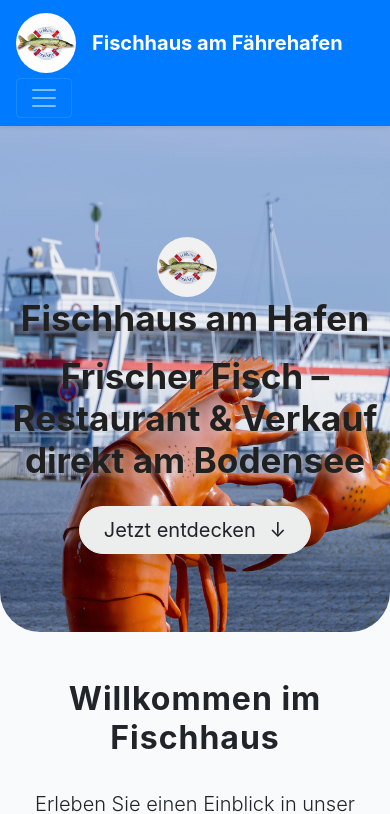
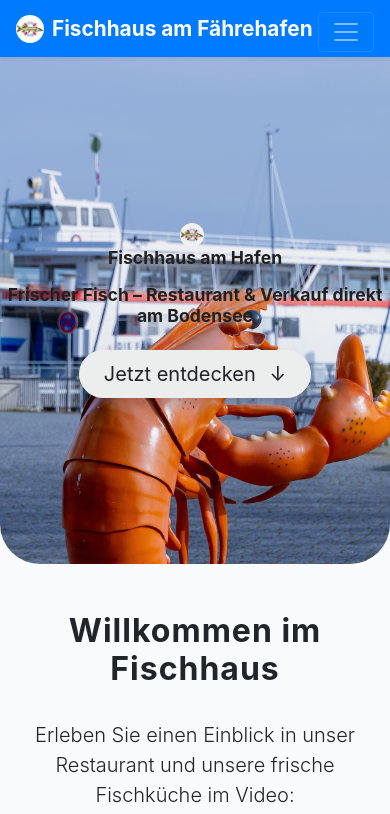
Before and after one commit to MetehanKilin/Fischaus, a website: page bootstrap-dummy-project/src/index.html in a window 390 px wide. Shown: the top 814 px of the page. Drawn offline with nearby package versions, Linux system fonts and the light colour scheme.

Commit message:
logo anpassung

```diff
--- a/bootstrap-dummy-project/src/index.html
+++ b/bootstrap-dummy-project/src/index.html
@@ -5,7 +5,7 @@
     <meta charset="UTF-8">
     <meta name="viewport" content="width=device-width, initial-scale=1.0">
     <title>Fischhaus am Hafen</title>
-    <link rel="icon" type="image/png" href="images/favicon.png">
+    <link rel="icon" type="image/png" href="images/Logo.jpg">
     <link rel="stylesheet" href="https://stackpath.bootstrapcdn.com/bootstrap/4.5.2/css/bootstrap.min.css">
     <style>
         body {
@@ -16,7 +16,6 @@
         .hero {
             background: url('images/Background2.jpg') center/cover no-repeat;
             color: #222;
-            /* dunkleres Grau für bessere Lesbarkeit auf hellem Hintergrund */
             min-height: 60vh;
             display: flex;
             flex-direction: column;
@@ -30,28 +29,92 @@
         .hero h1,
         .hero p {
             color: #222;
-            /* dunkles Grau für gute Lesbarkeit */
             text-shadow: 0 2px 8px rgba(255, 255, 255, 0.4);
         }
 
         .hero .lead {
             color: #222;
-            /* ebenfalls dunkles Grau für den Untertitel */
             text-shadow: 0 2px 8px rgba(255, 255, 255, 0.5);
         }
 
+        .navbar-brand img,
+        .hero img {
+            height: 52px !important;
+            width: 52px !important;
+            margin-right: 10px !important;
+        }
+
+        /* Responsive Anpassungen für Hero und Navbar */
         @media (max-width: 768px) {
-            .hero {
-                padding: 5rem 0 3rem 0;
+
+            .hero h1,
+            .display-3 {
+                font-size: 1.5rem !important;
             }
 
-            .hero h1 {
-                font-size: 2.2rem;
+            .hero .lead {
+                font-size: 1rem;
             }
 
-            .hero p {
+            .navbar-brand {
                 font-size: 1.1rem;
             }
+
+            .navbar-brand img,
+            .hero img {
+                height: 28px !important;
+                width: 28px !important;
+                margin-right: 8px !important;
+            }
+        }
+
+        @media (max-width: 576px) {
+
+            .hero h1,
+            .display-3 {
+                font-size: 1.1rem !important;
+            }
+
+            .hero .lead {
+                font-size: 0.95rem;
+            }
+
+            .navbar-brand {
+                font-size: 0.95rem;
+            }
+
+            .navbar-brand img {
+                height: 24px;
+                margin-right: 6px;
+            }
+
+            .hero img {
+                height: 24px !important;
+                width: 24px !important;
+                margin-right: 6px !important;
+            }
+        }
+
+        /* Hamburger-Button immer rechts */
+        .navbar-toggler {
+            margin-left: auto;
+        }
+
+        .navbar .navbar-toggler {
+            position: absolute;
+            right: 1rem;
+            top: 0.75rem;
+        }
+
+        .navbar .navbar-brand {
+            display: flex;
+            align-items: center;
+            font-size: 1.3rem;
+            white-space: nowrap;
+        }
+
+        .navbar .navbar-collapse {
+            text-align: right;
         }
 
         .section-title {
@@ -160,7 +223,7 @@
             Fischsuppen sowie saisonale Spezialitäten. Dazu bieten wir hausgemachte Beilagen, vegetarische Alternativen
             und eine Auswahl an regionalen Weinen und Getränken. Lassen Sie sich von unserer Küche und dem Blick auf den
             Hafen verwöhnen!
-            <!-- Bereiche -->
+        </p>
         <div class="row">
             <div class="col-md-4 mb-4">
                 <div class="card shadow-sm h-100">
@@ -325,8 +388,6 @@
 
         <!-- Kontakt -->
         <section id="kontakt" class="text-center my-5">
-            <!-- <img src=""
-                alt="Hafen" class="contact-img mb-4"> -->
             <h2 class="section-title">Kontakt & Öffnungszeiten</h2>
             <p>
                 <strong>Einzelunternehmen:</strong> Arzu Skorput<br>
@@ -348,7 +409,6 @@
                 Instagram
             </a>
         </section>
-
 
         <!-- Datenschutzerklärung -->
         <section id="datenschutz" class="my-5">
@@ -431,4 +491,16 @@
     <script src="https://cdn.jsdelivr.net/npm/@popperjs/core@2.9.2/dist/umd/popper.min.js"></script>
     <script src="https://stackpath.bootstrapcdn.com/bootstrap/4.5.2/js/bootstrap.min.js"></script>
     <script>
-        //
+        // Optional: Scroll-to-top Button anzeigen
+        window.addEventListener('scroll', function () {
+            const btn = document.querySelector('.scroll-top');
+            if (window.scrollY > 200) {
+                btn.style.display = 'block';
+            } else {
+                btn.style.display = 'none';
+            }
+        });
+    </script>
+</body>
+
+</html>
```
